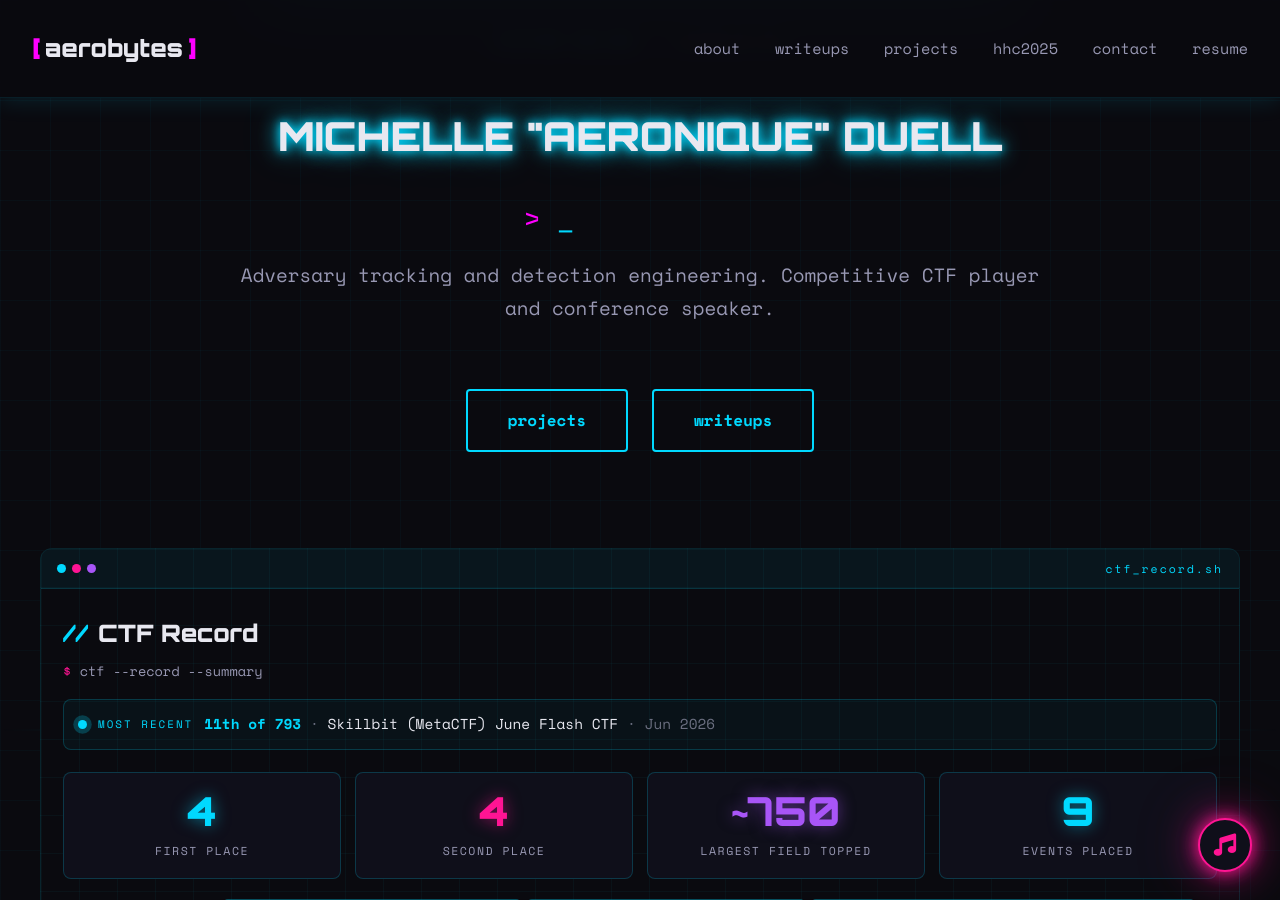
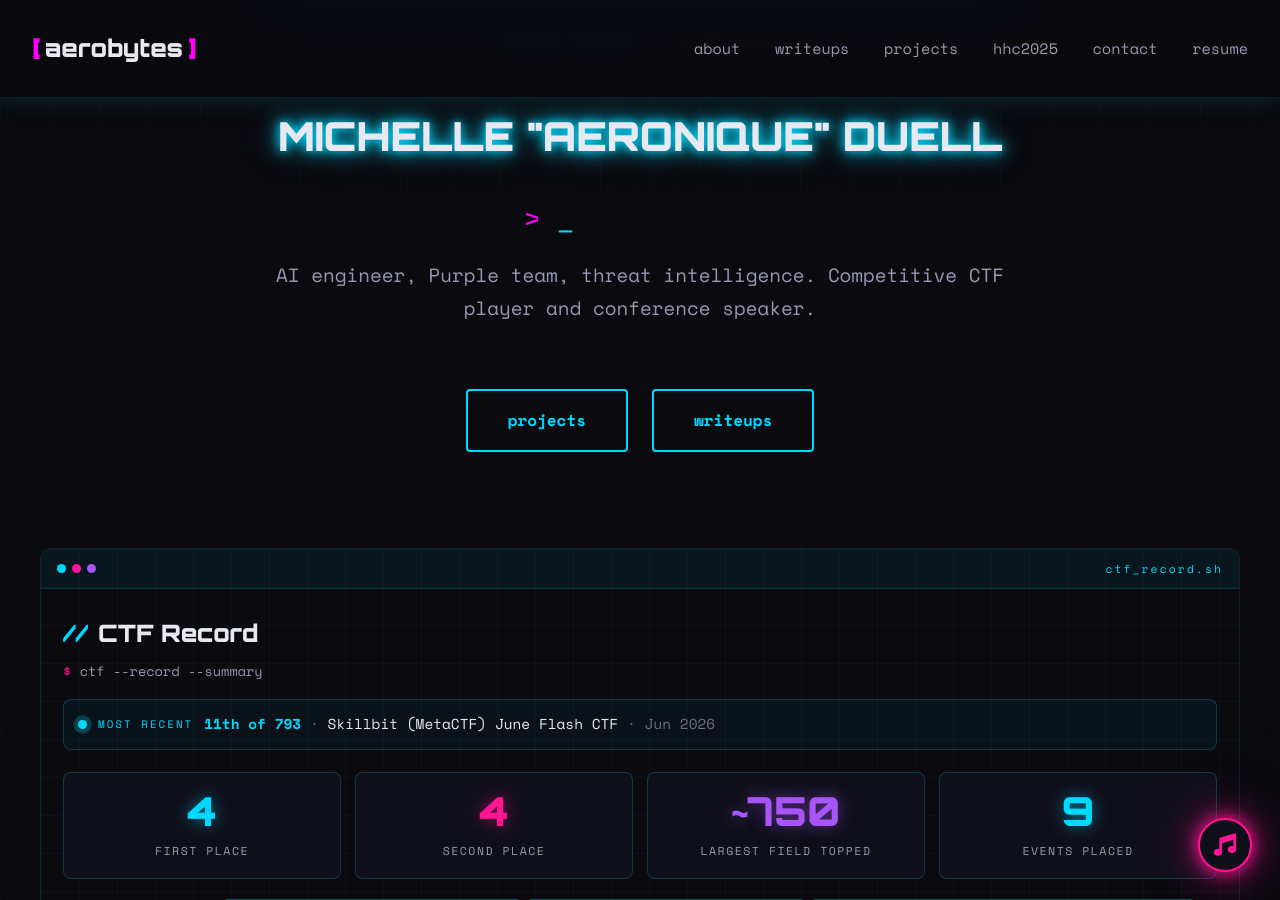
Before and after one commit to Aeronique/aerobytes-site, a Jekyll site: the page built from index.html, in a window 1280 px wide and 900 px high, scrolled down 688 px. Built offline with Jekyll 4.4.1, drawn with Linux system fonts in a browser that asks for light colours.

Commit message:
Update index.html

```diff
--- a/index.html
+++ b/index.html
@@ -22,7 +22,7 @@ title: Purple team, threat intel, and CTF writeups
             <span class="rotating-text">threat intelligence analyst</span>
             <span class="cursor">_</span>
         </p>
-        <p class="tagline">Adversary tracking and detection engineering. Competitive CTF player and conference speaker.</p>
+        <p class="tagline">AI engineer, Purple team, threat intelligence. Competitive CTF player and conference speaker.</p>
     </div>
 
     <div class="main-actions">
```
